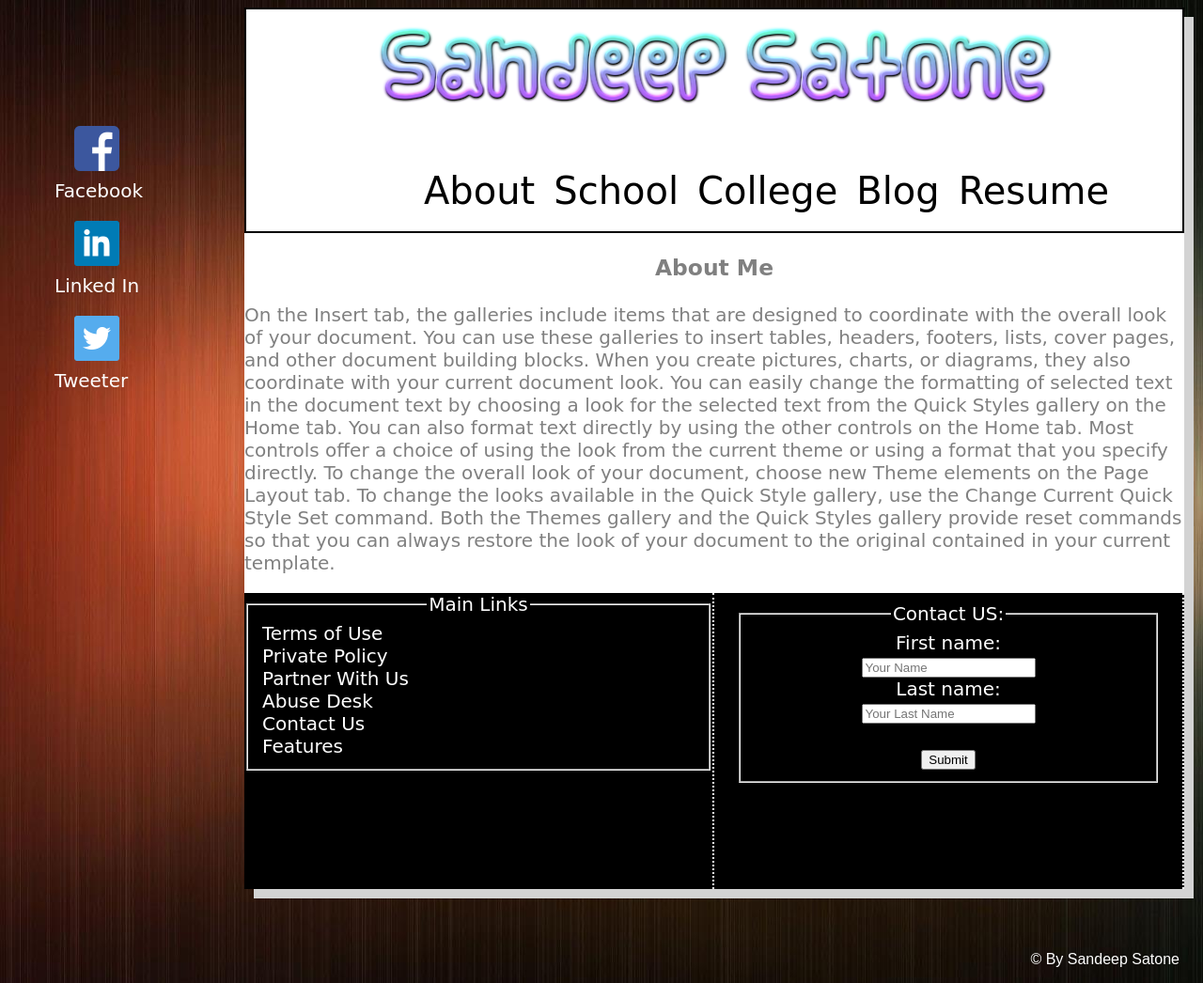
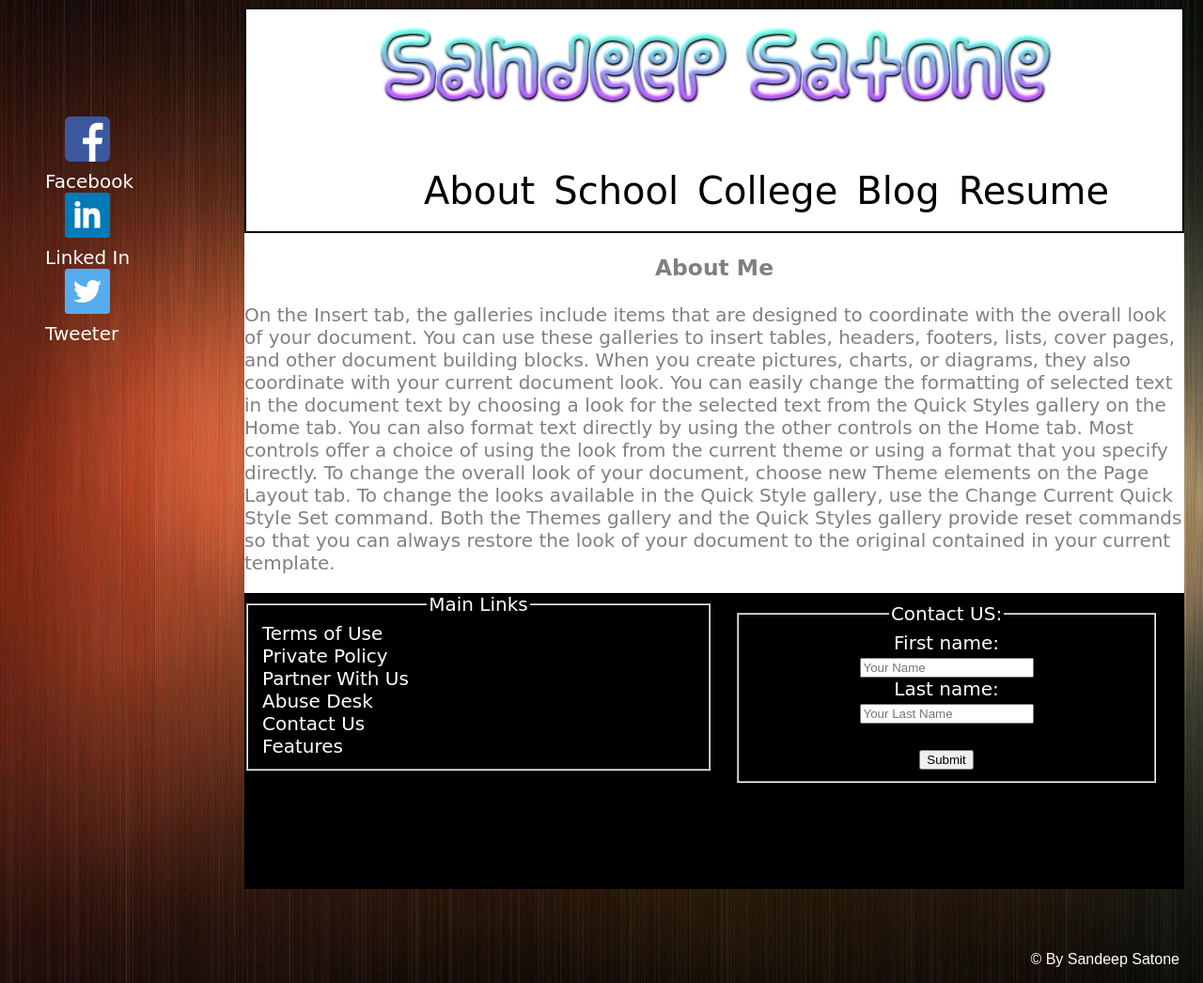
Before and after one commit to sandy2711323/Git-Hosting-Demo, a plain HTML site: page index.html in a window 1280 px wide. Shown: the whole page at 94% size. Drawn offline with Linux system fonts and the light colour scheme.

Commit message:
removed the box shadow for container removed border right for footer columns

```diff
--- a/index.css
+++ b/index.css
@@ -11,7 +11,7 @@ body {
     background-color: white;
     width: 1000px;
     margin-left: 252px;
-    box-shadow: 10px 10px lightgrey;
+  /*  box-shadow: 10px 10px lightgrey;*/
 }
 
 #head {
@@ -75,7 +75,7 @@ body {
     text-align: center;
     background: black;
     height: 315px;
-    border-right: 2px dotted white;
+    /*border-right: 2px dotted white;*/
 }
 
 #copyright {
@@ -140,6 +140,7 @@ body {
    /* border: 1px white solid;*/
     position: fixed;
     margin-top: 100px;
+    padding-right: 0px;
 }
 
 #socialIcon a {
@@ -151,7 +152,7 @@ body {
 
 #socialIcon li {
     list-style: none;
-    padding: 10px;
+    /*padding: 10px;*/
     float: none;
     width: 147px;
 }
```
